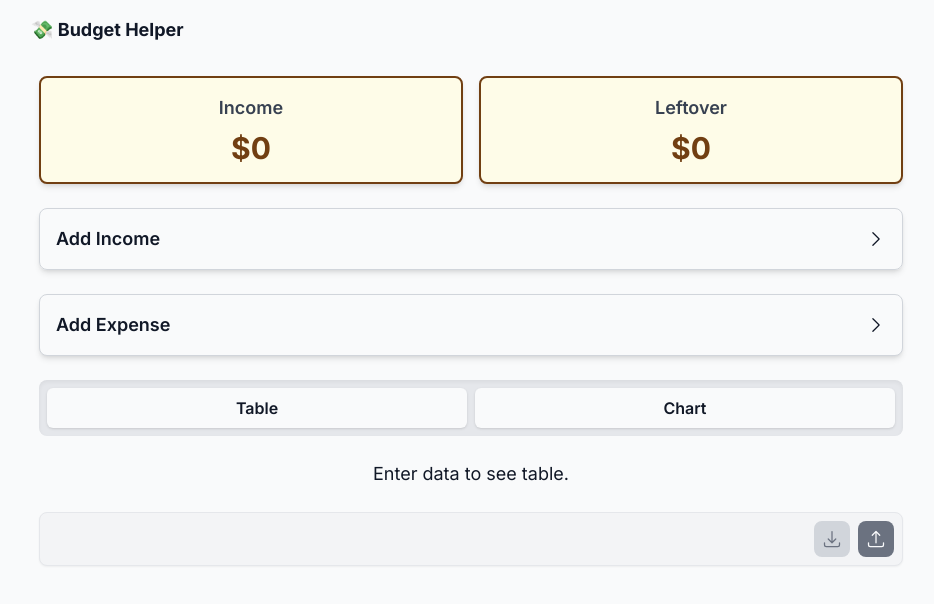
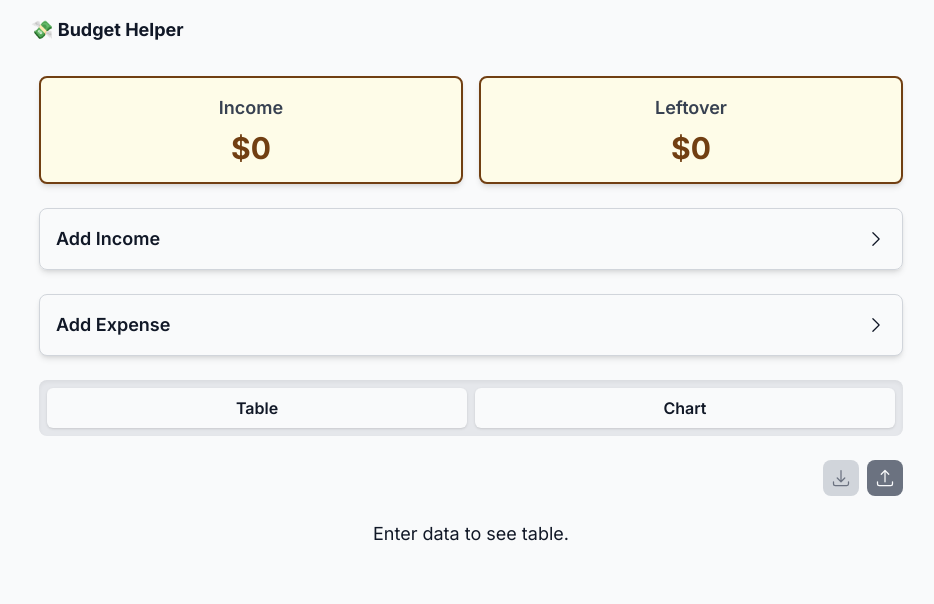
Before and after one commit to ArthurWHenry/budget-helper, a Next.js app: page / in a window 1280 px wide. Shown: the top 604 px of the page, without its empty margins (169-1103 px from the left). Built offline with nearby package versions, Linux system fonts and the light colour scheme.

Commit message:
feat: new button for view totals in chart view

```diff
--- a/src/components/chart/component.tsx
+++ b/src/components/chart/component.tsx
@@ -8,6 +8,9 @@ import {
   ResponsiveContainer,
   Tooltip,
 } from "recharts";
+import classNames from "classnames";
+import { ChartPieIcon as ChartPieIconSolid } from "@heroicons/react/24/solid";
+import { ChartPieIcon as ChartPieIconOutline } from "@heroicons/react/24/outline";
 
 // Atoms
 import { dataState, incomeState } from "@/atoms";
@@ -61,7 +64,26 @@ const Chart = () => {
     },
   ];
 
-  return isHidden ? (
+  return (
+    <>
+      <div className="chart-actions">
+        <button
+          className={classNames("chart-change-view-button", {
+            "transition duration-150 ease-linear hover:bg-gray-600 hover:text-gray-100":
+              data.length > 0,
+          })}
+          disabled={data.length === 0}
+          onClick={() => setViewTotals(!viewTotals)}
+          title="View Totals"
+        >
+          {viewTotals ? (
+            <ChartPieIconSolid className="button-icon" />
+          ) : (
+            <ChartPieIconOutline className="button-icon" />
+          )}
+        </button>
+      </div>
+      {isHidden ? (
         <div className="no-data">
           <span>Enter data to see chart.</span>
         </div>
@@ -91,7 +113,9 @@ const Chart = () => {
                       );
                     })
                   : data.map((_, index: number) => {
-                  return <Cell key={`cell-${index}`} fill={getColor(index)} />;
+                      return (
+                        <Cell key={`cell-${index}`} fill={getColor(index)} />
+                      );
                     })}
               </Pie>
               <Tooltip
@@ -113,16 +137,9 @@ const Chart = () => {
               <Legend iconSize={6} iconType="circle" />
             </PieChart>
           </ResponsiveContainer>
-      <div className="flex justify-center items-center">
-        <button
-          className="chart-change-view-button"
-          onClick={() => setViewTotals(!viewTotals)}
-        >
-          {viewTotals ? "Hide Totals" : "View Totals"}
-        </button>
         </div>
-      {/* Add a color picker for users to use to help decorate their chart. */}
-    </div>
+      )}
+    </>
   );
 };
 
--- a/src/components/chart/styles.css
+++ b/src/components/chart/styles.css
@@ -1,5 +1,9 @@
+.chart-actions {
+  @apply w-full flex justify-end items-center gap-2 mb-6 ;
+}
+
 .chart-change-view-button {
-  @apply bg-gray-200 px-4 py-2 rounded-md text-gray-800 font-semibold transition duration-150 ease-linear hover:bg-gray-300;
+  @apply p-2 bg-gray-500 text-gray-50 rounded-lg disabled:cursor-not-allowed disabled:bg-gray-300 disabled:text-gray-500;
 }
 
 .chart-container {
--- a/src/components/table/component.tsx
+++ b/src/components/table/component.tsx
@@ -153,6 +153,35 @@ const Table = () => {
 
   return (
     <>
+      <div className="table-actions">
+        <button
+          className={classNames("table-export-button", {
+            "transition duration-150 ease-linear hover:bg-gray-600 hover:text-gray-100":
+              data.length > 0,
+          })}
+          disabled={data.length === 0}
+          onClick={handleCSVExport}
+          title="Export CSV file"
+        >
+          <ArrowDownTrayIcon className="button-icon" />
+        </button>
+        <div className="flex">
+          <input
+            id="csv-import"
+            type="file"
+            accept=".csv"
+            onChange={handleCSVImport}
+            className="hidden"
+          />
+          <label
+            className={classNames("table-import-button")}
+            htmlFor="csv-import"
+            title="Import CSV file"
+          >
+            <ArrowUpTrayIcon className="button-icon" />
+          </label>
+        </div>
+      </div>
       {isHidden ? (
         <div className="no-data">
           <span>Enter data to see table.</span>
@@ -199,33 +228,6 @@ const Table = () => {
           </table>
         </div>
       )}
-      <div className="table-actions">
-        <button
-          className={classNames("table-export-button", {
-            "transition duration-150 ease-linear hover:bg-gray-600 hover:text-gray-100":
-              data.length > 0,
-          })}
-          disabled={data.length === 0}
-          onClick={handleCSVExport}
-        >
-          <ArrowDownTrayIcon className="button-icon" />
-        </button>
-        <div className="flex">
-          <input
-            id="csv-import"
-            type="file"
-            accept=".csv"
-            onChange={handleCSVImport}
-            className="hidden"
-          />
-          <label
-            className={classNames("table-import-button")}
-            htmlFor="csv-import"
-          >
-            <ArrowUpTrayIcon className="button-icon" />
-          </label>
-        </div>
-      </div>
     </>
   );
 };
--- a/src/components/table/styles.css
+++ b/src/components/table/styles.css
@@ -7,7 +7,7 @@
 }
 
 .table-actions {
-  @apply w-full flex justify-end items-center gap-2 mt-6 border p-2 rounded-lg bg-gray-100 shadow-sm;
+  @apply w-full flex justify-end items-center gap-2 mb-6 ;
 }
 
 .table-container {
```
Lines whose indentation alone changed are shown as unchanged.
